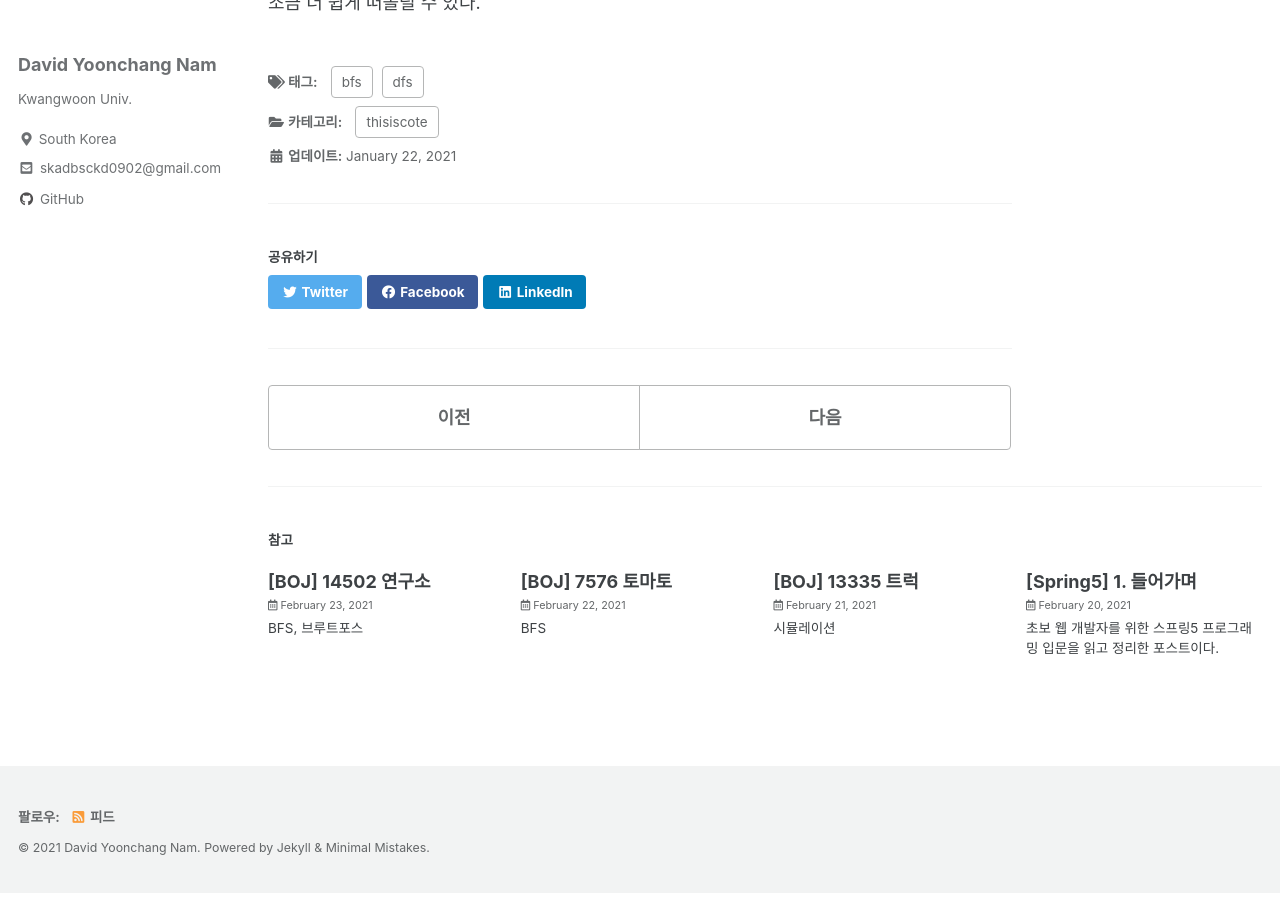
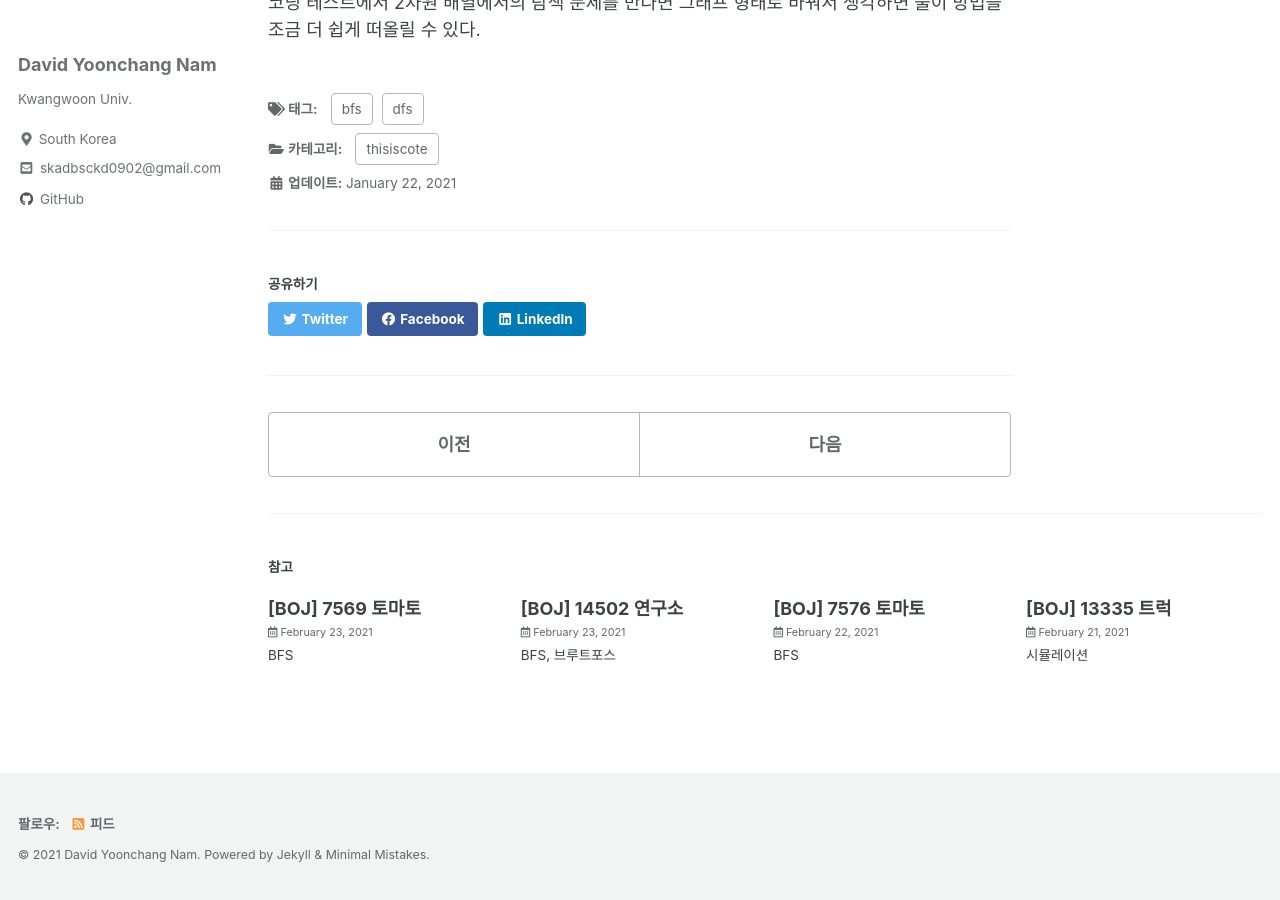
Before and after one commit to Akgop/Akgop.github.io, a Jekyll site: the page built from _posts/2021-01-22-thisiscote_4.md, in a window 1280 px wide and 900 px high, scrolled down 4531 px. Built offline with Jekyll 4.4.1, drawn with Linux system fonts in a browser that asks for light colours; cached includes are drawn as plain includes; part of the change alters nothing that is shown.

Commit message:
Create 2021-02-23-BOJ7569.md

````diff
--- a/_posts/2021-01-22-thisiscote_4.md
+++ b/_posts/2021-01-22-thisiscote_4.md
@@ -17,6 +17,7 @@ toc: true
 [[BOJ] 2667 단지 번호 붙이기](http://akgop.github.io/boj/BOJ2667/)<br>
 [[BOJ] 5567 결혼식](http://akgop.github.io/boj/BOJ5567/)<br>
 [[BOJ] 7576 토마토](http://akgop.github.io/boj/BOJ7576/)<br>
+[[BOJ] 7569 토마토](http://akgop.github.io/boj/BOJ7569/)<br>
 [[BOJ] 14502 연구소](http://akgop.github.io/boj/BOJ14502/)<br>
 [[이코테] 실전 문제(예제)](http://akgop.github.io/thisiscote/thisiscote_41/)
 
--- /dev/null
+++ b/_posts/2021-02-23-BOJ7569.md
@@ -0,0 +1,85 @@
+---
+title: \[BOJ] 7569 토마토
+categories:
+  - BOJ
+tags:
+  - bfs
+  - bruteforce
+toc: true
+---
+
+### BFS
+
+---
+
+본 문제는 7576번 토마토 문제에 높이만 추가된 문제이다.
+
+dz축을 추가하여 동일하게 구현했다. 시뮬레이션 유형과 똑같다.
+
+```python
+import sys
+from collections import deque
+
+dx = [0, 0, 1, -1, 0, 0]  # 위, 아래, 상, 하, 좌, 우
+dy = [0, 0, 0, 0, -1, 1]
+dz = [1, -1, 0, 0, 0, 0]
+
+def get_max(graph, m, n, h):
+    _max = 0
+    for i in range(h):
+        for j in range(n):
+            for k in range(m):
+                if graph[i][j][k] == 0:
+                    return -1
+                if _max < graph[i][j][k]:
+                    _max = graph[i][j][k]
+    return _max - 1
+
+def bfs(graph, starts, m, n, h):
+    queue = deque()
+    for start in starts:
+        queue.append(start)
+    while queue:
+        # 높이, 세로, 가로, 출발거리
+        cur_z, cur_x, cur_y, depth = queue.popleft()
+        for i in range(6):
+            nz = cur_z + dz[i]
+            nx = cur_x + dx[i]
+            ny = cur_y + dy[i]
+            # 인덱스 범위 밖
+            if nz < 0 or nx < 0 or ny < 0 or nz >= h or nx >= n or ny >= m:
+                continue
+            # -1인 경우
+            if graph[nz][nx][ny] == -1:
+                continue
+            # 이미 지나온 길
+            if graph[nz][nx][ny] > 1:
+                # 지금 내가 더 짧은 길로 왔으면
+                if graph[nz][nx][ny] > depth + 1:
+                    graph[nz][nx][ny] = depth + 1
+                    queue.append((nz, nx, ny, depth + 1))
+            if graph[nz][nx][ny] == 0:
+                graph[nz][nx][ny] = depth + 1
+                queue.append((nz, nx, ny, depth + 1))
+
+def solution(graph, m, n, h):
+    starts = list()
+    for i in range(h):
+        for j in range(n):
+            for k in range(m):
+                if graph[i][j][k] == 1:
+                    starts.append((i, j, k, 1))
+    bfs(graph, starts, m, n, h)
+    answer = get_max(graph, m, n, h)
+    return answer
+
+if __name__ == "__main__":
+    M, N, H = map(int, sys.stdin.readline().rstrip().split())
+    G = list()
+    for _ in range(H):
+        tmp_G = list()
+        for _ in range(N):
+            tmp_G.append(list(map(int, sys.stdin.readline().rstrip().split())))
+        G.append(tmp_G)
+    print(solution(G, M, N, H))
+```
````
